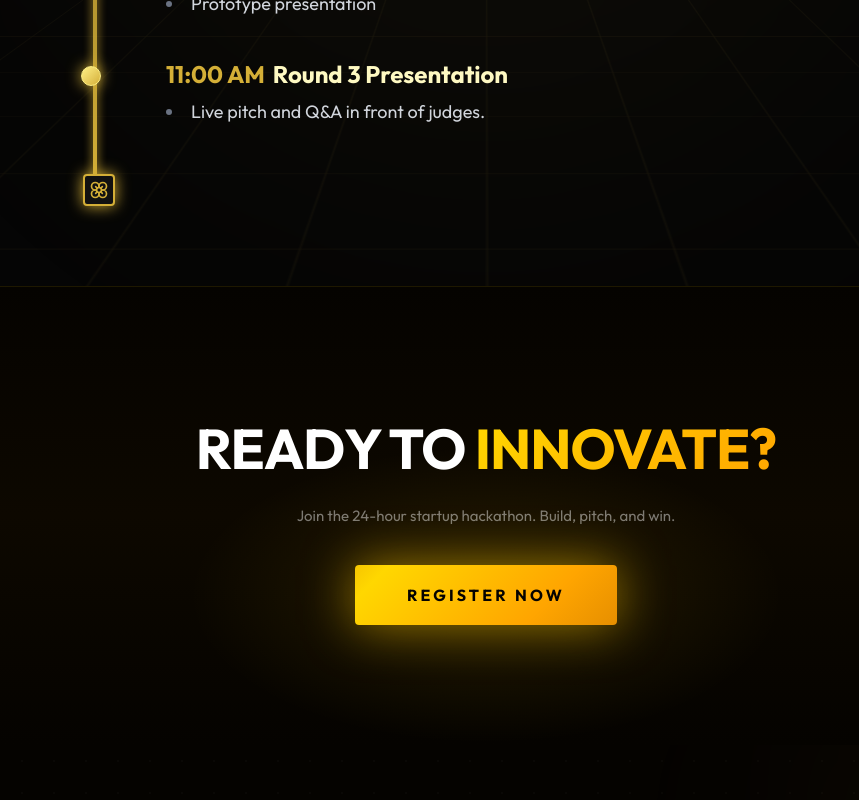
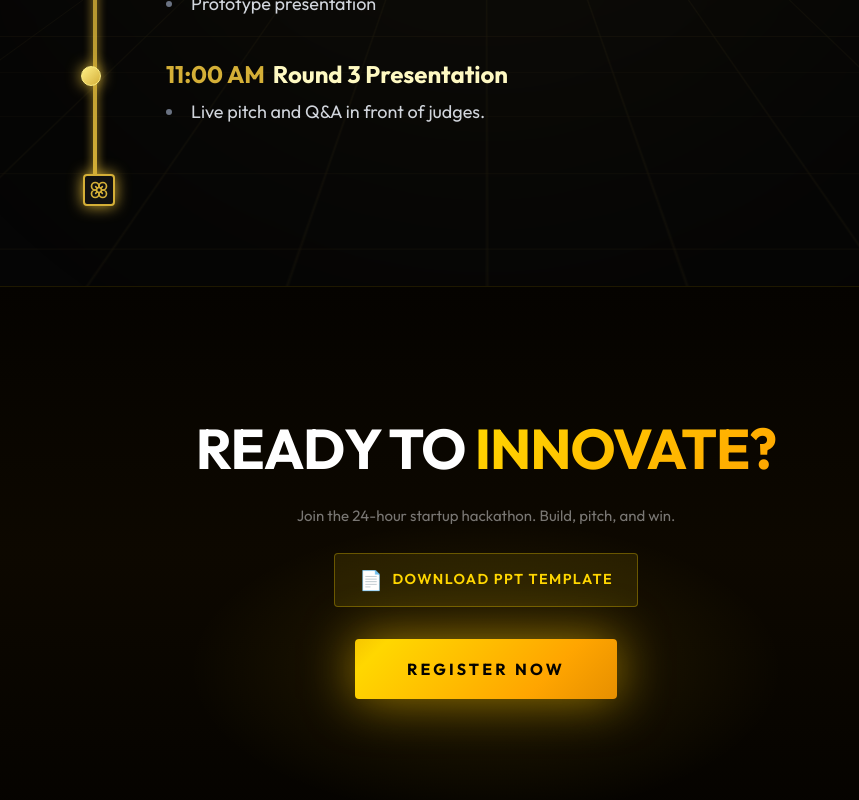
Before and after one commit to Roshinivb/genesis-hackathon, a React (Vite) app: page / in a window 1280 px wide. Shown: the part 3804-4604 px from the top of the page, without its empty margins (154-1013 px from the left). Built offline with nearby package versions, Linux system fonts and the light colour scheme.

Commit message:
updated changes

```diff
--- a/src/App.jsx
+++ b/src/App.jsx
@@ -6,6 +6,8 @@ import ScheduleSection from './components/ScheduleSection';
 import ProblemSection from './components/ProblemSection';
 import PrizeSection from './components/PrizeSection';
 import ContactSection from './components/ContactSection';
+import pptTemplate from './assets/Genesis ppt template.pdf';
+
 
 const navLinks = [
   { name: 'About', href: '#about' },
@@ -107,9 +109,36 @@ function App() {
                 Innovate?
               </span>
             </h2>
-            <p style={{ color: 'rgba(255,255,255,0.45)', marginBottom: 36, lineHeight: 1.7, fontSize: 15 }}>
+            <p style={{ color: 'rgba(255,255,255,0.45)', marginBottom: 24, lineHeight: 1.7, fontSize: 15 }}>
               Join the 24-hour startup hackathon. Build, pitch, and win.
             </p>
+            <div style={{ marginBottom: 32 }}>
+              <a
+                href={pptTemplate}
+                download="Genesis_PPT_Template.pdf"
+                style={{
+                  display: 'inline-flex',
+                  alignItems: 'center',
+                  gap: '8px',
+                  padding: '12px 24px',
+                  background: 'rgba(255,215,0,0.1)',
+                  border: '1px solid rgba(255,215,0,0.3)',
+                  color: '#FFD700',
+                  fontWeight: 600,
+                  fontSize: '0.9rem',
+                  letterSpacing: '0.1em',
+                  textTransform: 'uppercase',
+                  textDecoration: 'none',
+                  borderRadius: 4,
+                  transition: 'all 0.3s',
+                  fontFamily: 'Outfit, Inter, sans-serif',
+                }}
+                onMouseEnter={e => { e.currentTarget.style.background = 'rgba(255,215,0,0.2)'; e.currentTarget.style.borderColor = '#FFD700'; }}
+                onMouseLeave={e => { e.currentTarget.style.background = 'rgba(255,215,0,0.1)'; e.currentTarget.style.borderColor = 'rgba(255,215,0,0.3)'; }}
+              >
+                <span style={{ fontSize: '1.2rem' }}>📄</span> Download PPT Template
+              </a>
+            </div>
             <a
               href="https://forms.gle/xzuetkjHd36yqk1UA"
               target="_blank"
--- a/src/components/HeroSection.jsx
+++ b/src/components/HeroSection.jsx
@@ -426,7 +426,7 @@ const HeroSection = () => {
                                 margin: 0,
                                 fontFamily: 'Outfit, Inter, sans-serif',
                             }}>
-                                4th &amp; 5th April 2026
+                                11th &amp; 12th April 2026
                             </p>
                         </motion.div>
 
--- a/src/components/ScheduleSection.jsx
+++ b/src/components/ScheduleSection.jsx
@@ -83,7 +83,7 @@ const ScheduleSection = () => {
 
               {/* Day 1 Pill inside Top Line */}
               <div className="relative ml-[-10px] md:ml-[-20px] top-1 flex-1 h-16 md:h-20 border-2 border-brand-gold rounded-r-full flex items-center shadow-[0_0_15px_rgba(212,175,55,0.4)] backdrop-blur-sm pl-12 md:pl-24 bg-gradient-to-r from-black via-black/50 to-transparent overflow-hidden">
-                <h3 className="text-sm md:text-2xl font-bold text-brand-gold mb-1 whitespace-nowrap">Day 1 - April 10, 2026</h3>
+                <h3 className="text-sm md:text-2xl font-bold text-brand-gold mb-1 whitespace-nowrap">Day 1 - April 11, 2026</h3>
 
                 {/* Internal Horizontal line - Hidden on small mobile to avoid overflow */}
                 <div className="hidden sm:flex absolute right-6 top-1/2 -translate-y-1/2 left-[250px] md:left-[300px] h-1 bg-brand-gold/80 rounded-full items-center shadow-[0_0_10px_#d4af37]">
@@ -130,7 +130,7 @@ const ScheduleSection = () => {
             <div className="absolute left-[36px] md:left-[52px] w-3 h-3 rounded-full bg-brand-gold shadow-[0_0_10px_#d4af37] z-10"></div>
 
             <div className="flex items-center gap-4 w-full">
-              <h3 className="text-xl md:text-2xl font-bold text-brand-gold shrink-0">Day 2 - April 11, 2026</h3>
+              <h3 className="text-xl md:text-2xl font-bold text-brand-gold shrink-0">Day 2 - April 12, 2026</h3>
               <div className="h-px border-t-2 border-dashed border-brand-gold/50 flex-1"></div>
             </div>
           </div>
```
Also changed, not shown: 2 other files (tests, documents, lock files or other folders).
